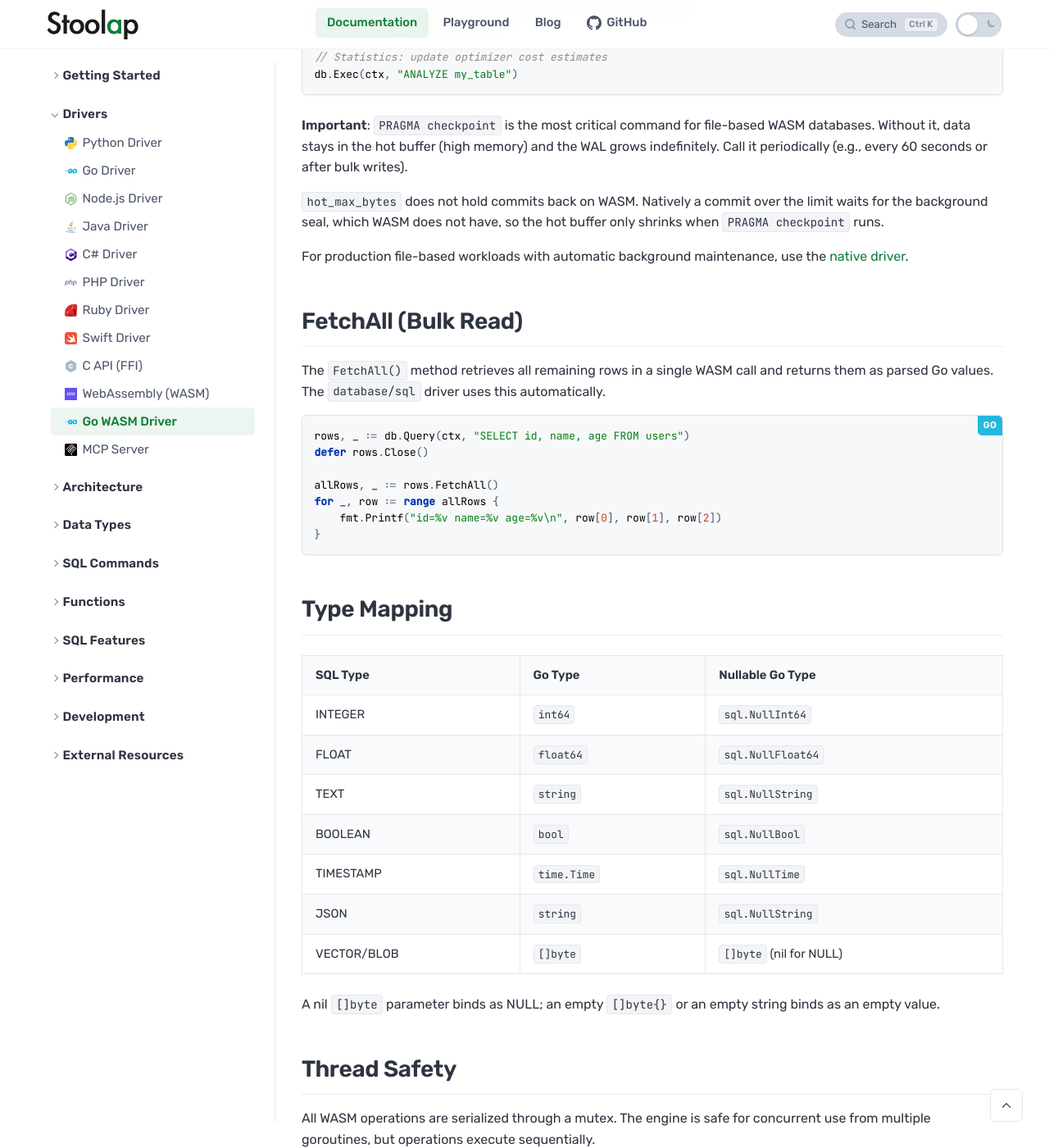
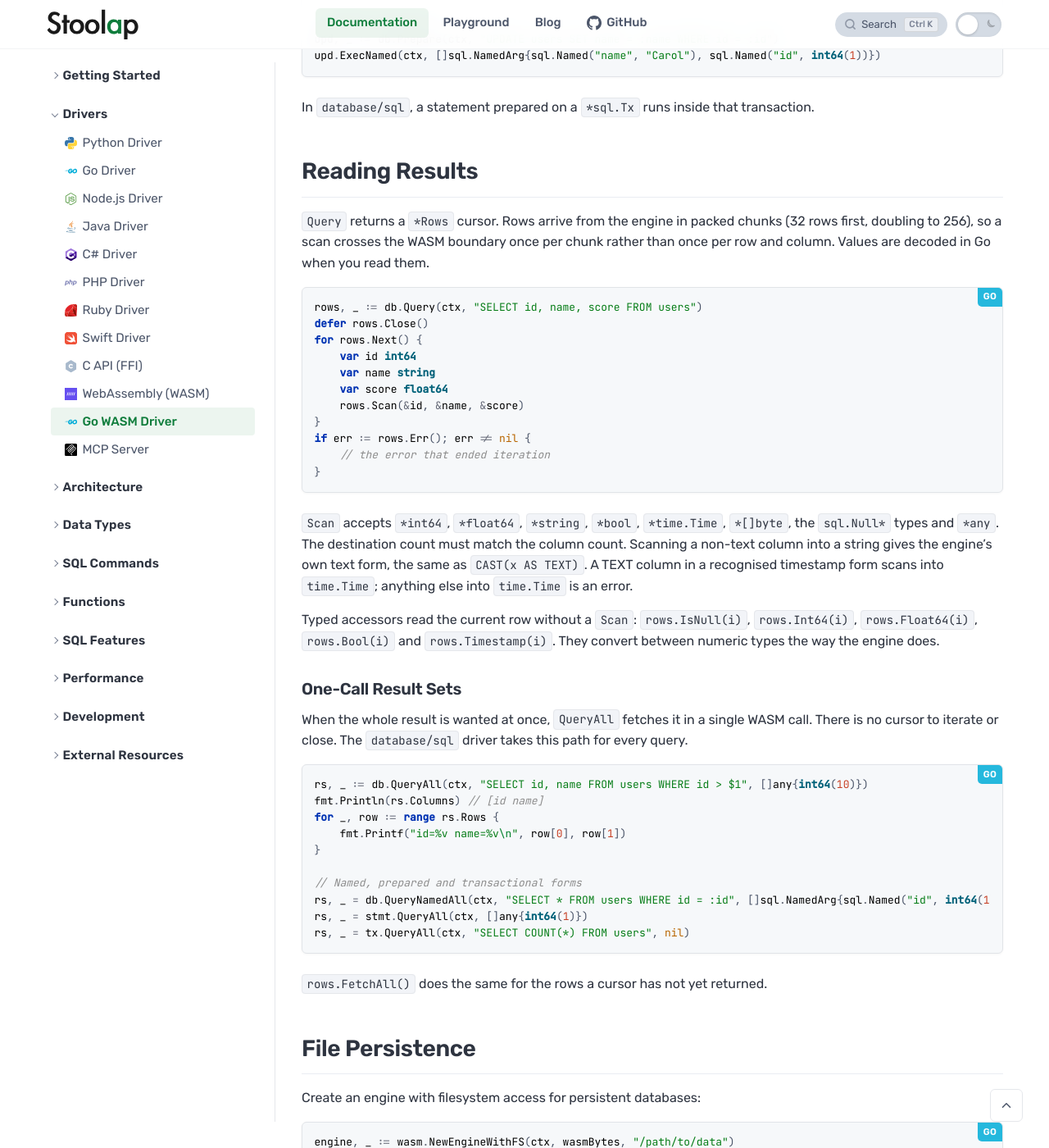
Before and after one commit to stoolap/stoolap, a Jekyll site: the page built from docs/_docs/drivers/go-wasm.md, in a window 1280 px wide and 1400 px high, scrolled down 4926 px. Shown: the whole window at 82% size. Built offline with Jekyll 4.4.1, drawn with Linux system fonts in a browser that asks for light colours; some of the changed text lies outside the part shown.

Commit message:
docs(go-wasm): describe the 0.5.0 driver API (#623)
The WASM driver now matches the native one: named parameters, QueryAll
and QueryNamedAll, Stmt.ExecBatch, chunked Rows with typed accessors and
Err, and prepared statements that run inside a database/sql transaction.
Document them, note that stoolap.wasm must come from 0.5.0 or newer, and
replace the FetchAll section with Reading Results.

````diff
--- a/docs/_docs/drivers/go-wasm.md
+++ b/docs/_docs/drivers/go-wasm.md
@@ -24,9 +24,12 @@
 | **Cross-compile** | Needs `libstoolap` for the target | Anywhere Go compiles |
 | **Best for** | Production, max throughput | Portability, zero dependencies |
 
+The two drivers expose the same API: positional and named parameters, prepared statements with batches, transactions, chunked row iteration, one-call result sets and `database/sql`.
+
 ## Requirements
 
 - Go 1.25+
+- A `stoolap.wasm` built from Stoolap 0.5.0 or newer. `NewEngine` reports which export an older binary lacks.
 
 ## Installation
 
@@ -128,17 +131,25 @@
 
 ## Parameters
 
-Use positional parameters `$1`, `$2`, etc.:
+Positional parameters are `$1`, `$2`, etc. or `?`. Named parameters are `:name`; a name may be used more than once in a statement. A statement uses one style or the other, and every parameter it names must be supplied.
 
 ```go
-// Direct API
+// Direct API, positional
 db.ExecParams(ctx, "INSERT INTO users VALUES ($1, $2)", []any{int64(1), "Alice"})
 rows, _ := db.QueryParams(ctx, "SELECT * FROM users WHERE id = $1", []any{int64(1)})
 
+// Direct API, named
+db.ExecNamed(ctx, "INSERT INTO users VALUES (:id, :name)",
+    []sql.NamedArg{sql.Named("id", int64(2)), sql.Named("name", "Bob")})
+rows, _ := db.QueryNamed(ctx, "SELECT * FROM users WHERE id = :id",
+    []sql.NamedArg{sql.Named("id", int64(2))})
+
 // database/sql
 db.ExecContext(ctx, "INSERT INTO users VALUES ($1, $2)", 1, "Alice")
-rows, _ := db.QueryContext(ctx, "SELECT * FROM users WHERE id = $1", 1)
+rows, _ := db.QueryContext(ctx, "SELECT * FROM users WHERE id = :id", sql.Named("id", 1))
 ```
+
+Parameter values may be `nil`, `int64`, `int`, `int32`, `float64`, `float32`, `bool`, `string`, `[]byte` (VECTOR or BLOB) and `time.Time`. A nil `[]byte` binds as NULL; an empty `[]byte{}` or an empty string binds as an empty value. There is no size limit on a parameter: the WASM arena grows to fit it.
 
 ## Transactions
 
@@ -146,7 +157,8 @@
 // Direct API
 tx, _ := db.Begin(ctx)
 tx.Exec(ctx, "INSERT INTO users VALUES (1, 'Alice')")
-tx.Exec(ctx, "INSERT INTO users VALUES (2, 'Bob')")
+tx.ExecNamed(ctx, "INSERT INTO users VALUES (:id, :name)",
+    []sql.NamedArg{sql.Named("id", int64(2)), sql.Named("name", "Bob")})
 tx.Commit()
 
 // Snapshot isolation
@@ -161,16 +173,73 @@
 tx.Rollback() // changes discarded
 ```
 
+`Commit` and `Rollback` consume the transaction; using it afterwards returns an error.
+
 ## Prepared Statements
 
 ```go
 stmt, _ := db.Prepare(ctx, "INSERT INTO users VALUES ($1, $2)")
 defer stmt.Close()
 
-for i := int64(1); i <= 1000; i++ {
-    stmt.ExecContext(ctx, []any{i, "User"})
+// One row per call
+stmt.ExecContext(ctx, []any{int64(1), "Alice"})
+
+// Many rows in one WASM call, inside one transaction. A failing row rolls
+// back the whole batch.
+batch := make([][]any, 1000)
+for i := range batch {
+    batch[i] = []any{int64(i + 2), fmt.Sprintf("user_%d", i+2)}
+}
+res, _ := stmt.ExecBatch(ctx, batch)
+n, _ := res.RowsAffected() // 1000
+
+// Named parameters
+upd, _ := db.Prepare(ctx, "UPDATE users SET name = :name WHERE id = :id")
+upd.ExecNamed(ctx, []sql.NamedArg{sql.Named("name", "Carol"), sql.Named("id", int64(1))})
+```
+
+In `database/sql`, a statement prepared on a `*sql.Tx` runs inside that transaction.
+
+## Reading Results
+
+`Query` returns a `*Rows` cursor. Rows arrive from the engine in packed chunks (32 rows first, doubling to 256), so a scan crosses the WASM boundary once per chunk rather than once per row and column. Values are decoded in Go when you read them.
+
+```go
+rows, _ := db.Query(ctx, "SELECT id, name, score FROM users")
+defer rows.Close()
+for rows.Next() {
+    var id int64
+    var name string
+    var score float64
+    rows.Scan(&id, &name, &score)
+}
+if err := rows.Err(); err != nil {
+    // the error that ended iteration
 }
 ```
+
+`Scan` accepts `*int64`, `*float64`, `*string`, `*bool`, `*time.Time`, `*[]byte`, the `sql.Null*` types and `*any`. The destination count must match the column count. Scanning a non-text column into a string gives the engine's own text form, the same as `CAST(x AS TEXT)`. A TEXT column in a recognised timestamp form scans into `time.Time`; anything else into `time.Time` is an error.
+
+Typed accessors read the current row without a `Scan`: `rows.IsNull(i)`, `rows.Int64(i)`, `rows.Float64(i)`, `rows.Bool(i)` and `rows.Timestamp(i)`. They convert between numeric types the way the engine does.
+
+### One-Call Result Sets
+
+When the whole result is wanted at once, `QueryAll` fetches it in a single WASM call. There is no cursor to iterate or close. The `database/sql` driver takes this path for every query.
+
+```go
+rs, _ := db.QueryAll(ctx, "SELECT id, name FROM users WHERE id > $1", []any{int64(10)})
+fmt.Println(rs.Columns) // [id name]
+for _, row := range rs.Rows {
+    fmt.Printf("id=%v name=%v\n", row[0], row[1])
+}
+
+// Named, prepared and transactional forms
+rs, _ = db.QueryNamedAll(ctx, "SELECT * FROM users WHERE id = :id", []sql.NamedArg{sql.Named("id", int64(1))})
+rs, _ = stmt.QueryAll(ctx, []any{int64(1)})
+rs, _ = tx.QueryAll(ctx, "SELECT COUNT(*) FROM users", nil)
+```
+
+`rows.FetchAll()` does the same for the rows a cursor has not yet returned.
 
 ## File Persistence
 
@@ -208,20 +277,6 @@
 
 For production file-based workloads with automatic background maintenance, use the [native driver]({{ '/docs/drivers/go/' | relative_url }}).
 
-## FetchAll (Bulk Read)
-
-The `FetchAll()` method retrieves all remaining rows in a single WASM call and returns them as parsed Go values. The `database/sql` driver uses this automatically.
-
-```go
-rows, _ := db.Query(ctx, "SELECT id, name, age FROM users")
-defer rows.Close()
-
-allRows, _ := rows.FetchAll()
-for _, row := range allRows {
-    fmt.Printf("id=%v name=%v age=%v\n", row[0], row[1], row[2])
-}
-```
-
 ## Type Mapping
 
 | SQL Type | Go Type | Nullable Go Type |
@@ -234,14 +289,13 @@
 | JSON | `string` | `sql.NullString` |
 | VECTOR/BLOB | `[]byte` | `[]byte` (nil for NULL) |
 
-A nil `[]byte` parameter binds as NULL; an empty `[]byte{}` or an empty string binds as an empty value.
-
 ## Thread Safety
 
 All WASM operations are serialized through a mutex. The engine is safe for concurrent use from multiple goroutines, but operations execute sequentially.
 
 - **Engine**: Thread-safe (mutex-protected)
-- **DB, Tx, Stmt, Rows**: Use from any goroutine (engine serializes access)
+- **DB, Tx, Stmt**: Use from any goroutine (engine serializes access)
+- **Rows**: One goroutine at a time; the cursor and its decoded chunk live in Go memory
 - **database/sql**: Thread-safe by default (connection pool creates cloned handles)
 
 ## Building the WASM Binary from Source
@@ -262,13 +316,15 @@
 
 ## Performance
 
-The WASM driver uses several optimizations to minimize overhead:
+Every WASM call costs a boundary crossing, so the driver makes as few as it can:
 
-- **FetchAll**: All result rows are fetched in a single WASM call as packed binary, then parsed in Go. The `database/sql` driver uses this automatically.
-- **CallWithStack**: Pre-allocated call stack eliminates per-call allocations.
-- **Arena allocator**: SQL strings and parameters are written to a pre-allocated WASM memory region with zero malloc/free overhead.
+- **Chunked cursors**: `Rows` reads packed chunks of up to 256 rows per call and decodes them in Go. Scanning 1000 rows of four columns takes about 80us, against 370us when each column was a call.
+- **One-call results**: `QueryAll` and the `database/sql` driver receive the whole result packed from a single call, with no rows handle to open or close.
+- **Batches**: `ExecBatch` sends every row of a batch in one call inside one transaction.
+- **CallWithStack**: A pre-allocated call stack eliminates per-call allocations.
+- **Arena allocator**: SQL text and parameters are written into a pre-allocated WASM memory region with no malloc or free per operation. The arena grows when an operation needs more than 256 KB.
 
-Read-heavy workloads (SELECT, aggregation, JOINs) perform close to the native driver. Write-heavy workloads have ~1.5-2x overhead due to WASM boundary crossing per operation.
+Read-heavy workloads (SELECT, aggregation, JOINs) perform close to the native driver. Write-heavy workloads have roughly 1.5 to 2x overhead from the boundary crossing per operation; batches remove most of it.
 
 ## Direct API Reference
 
@@ -290,9 +346,13 @@
 | `db.Close()` | Close the connection |
 | `db.Clone(ctx)` | Clone handle (shares engine) |
 | `db.Exec(ctx, query)` | Execute without parameters |
-| `db.ExecParams(ctx, query, args)` | Execute with parameters |
+| `db.ExecParams(ctx, query, args)` | Execute with positional parameters |
+| `db.ExecNamed(ctx, query, args)` | Execute with named parameters |
 | `db.Query(ctx, query)` | Query without parameters |
-| `db.QueryParams(ctx, query, args)` | Query with parameters |
+| `db.QueryParams(ctx, query, args)` | Query with positional parameters |
+| `db.QueryNamed(ctx, query, args)` | Query with named parameters |
+| `db.QueryAll(ctx, query, args)` | Whole result in one call, as a `ResultSet` |
+| `db.QueryNamedAll(ctx, query, args)` | Same with named parameters |
 | `db.Prepare(ctx, query)` | Create prepared statement |
 | `db.Begin(ctx)` | Begin transaction (Read Committed) |
 | `db.BeginTx(ctx, opts)` | Begin transaction with options |
@@ -303,16 +363,30 @@
 |--------|-------------|
 | `rows.Next()` | Advance to next row |
 | `rows.Scan(dest...)` | Read current row |
+| `rows.Err()` | Error that ended iteration |
+| `rows.Columns()` | Get column names |
+| `rows.IsNull(i)`, `rows.Int64(i)`, `rows.Float64(i)`, `rows.Bool(i)`, `rows.Timestamp(i)` | Read one column of the current row |
+| `rows.FetchAll()` | Remaining rows as `[][]any` in one call |
 | `rows.Close()` | Close result set |
-| `rows.Columns()` | Get column names |
-| `rows.FetchAll()` | Fetch all rows as `[][]any` |
+
+### ResultSet
+
+| Field | Description |
+|-------|-------------|
+| `rs.Columns` | Column names |
+| `rs.Rows` | Every row as `[]any` |
 
 ### Stmt
 
 | Method | Description |
 |--------|-------------|
-| `stmt.ExecContext(ctx, args)` | Execute with parameters |
-| `stmt.QueryContext(ctx, args)` | Query with parameters |
+| `stmt.ExecContext(ctx, args)` | Execute with positional parameters |
+| `stmt.ExecNamed(ctx, args)` | Execute with named parameters |
+| `stmt.ExecBatch(ctx, rows)` | Execute once per row in one transaction |
+| `stmt.QueryContext(ctx, args)` | Query with positional parameters |
+| `stmt.QueryNamed(ctx, args)` | Query with named parameters |
+| `stmt.QueryAll(ctx, args)` | Whole result in one call |
+| `stmt.QueryNamedAll(ctx, args)` | Same with named parameters |
 | `stmt.Close()` | Destroy the statement |
 
 ### Tx
@@ -320,8 +394,12 @@
 | Method | Description |
 |--------|-------------|
 | `tx.Exec(ctx, query)` | Execute within transaction |
-| `tx.ExecParams(ctx, query, args)` | Execute with parameters |
+| `tx.ExecParams(ctx, query, args)` | Execute with positional parameters |
+| `tx.ExecNamed(ctx, query, args)` | Execute with named parameters |
 | `tx.Query(ctx, query)` | Query within transaction |
-| `tx.QueryParams(ctx, query, args)` | Query with parameters |
+| `tx.QueryParams(ctx, query, args)` | Query with positional parameters |
+| `tx.QueryNamed(ctx, query, args)` | Query with named parameters |
+| `tx.QueryAll(ctx, query, args)` | Whole result in one call |
+| `tx.QueryNamedAll(ctx, query, args)` | Same with named parameters |
 | `tx.Commit()` | Commit |
 | `tx.Rollback()` | Rollback |
````
